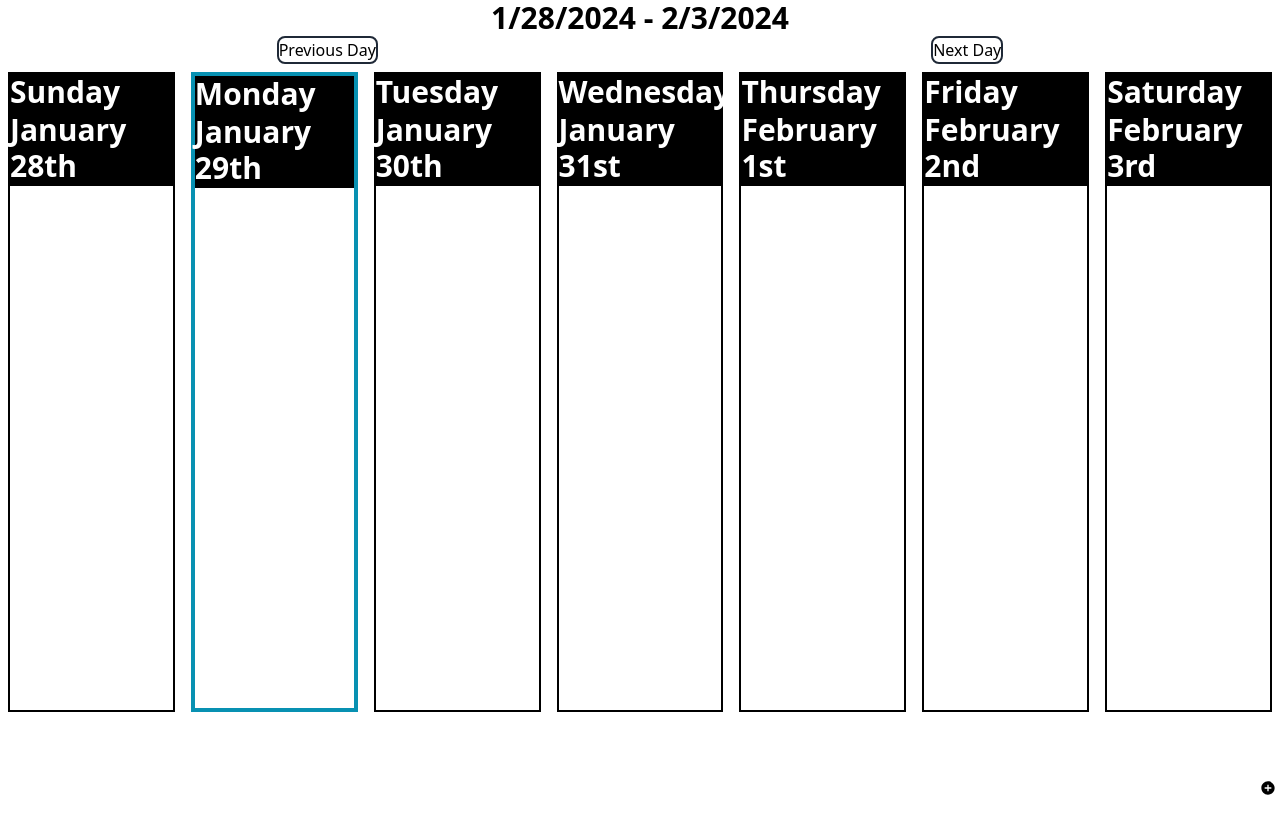
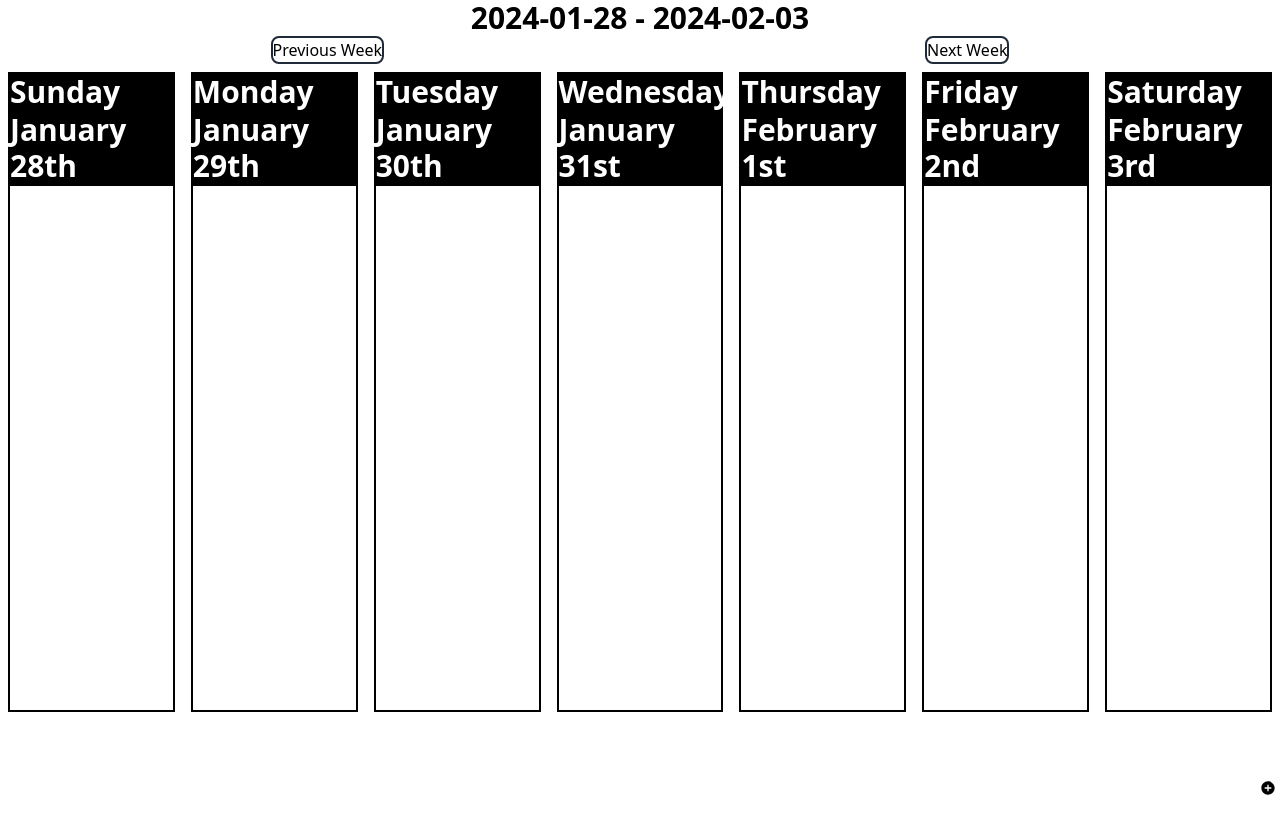
Before and after one commit to funwithlasers/todo-calendar, a React (Create React App) app: page / in a window 1280 px wide. Shown: the top 834 px of the page. Built offline with nearby package versions, Linux system fonts and the light colour scheme; data requests are answered from the project's data file.

Commit message:
update date handling

```diff
--- a/src/components/Day.js
+++ b/src/components/Day.js
@@ -1,16 +1,18 @@
 import ChoreList from './ChoreList';
 import useDaysContext from '../hooks/use-days-context';
-import { formatDate, toDate } from 'date-fns';
-
+import { formatDate } from 'date-fns';
 
 function Day({ date }) {
   const { selectedDay, setSelectedDay } = useDaysContext();
 
   return (
     <div className='h-screen'>
-      <div onClick={()=>{setSelectedDay(toDate(date))}} className={'relative border-solid pb-5 h-4/5 ' + (selectedDay.toLocaleDateString("en-US") === date ? 'border-cyan-600 border-4' : 'border-black border-2')}>
-      <h1 className='text-3xl font-bold text-white border-b-2 border-black bg-black'>{formatDate(date, 'EEEE')}</h1>
-      <h1 className='text-3xl font-bold text-white border-b-2 border-black bg-black'>{formatDate(date, 'MMMM')} {formatDate(date, 'do')}</h1>
+      <div
+        onClick={() => { setSelectedDay(date) }}
+        className={'relative border-solid pb-5 h-4/5 ' + (selectedDay === date ? 'border-cyan-600 border-4' : 'border-black border-2')
+        }>
+        <h1 className='text-3xl font-bold text-white border-b-2 border-black bg-black'>{formatDate(date, 'EEEE')}</h1>
+        <h1 className='text-3xl font-bold text-white border-b-2 border-black bg-black'>{formatDate(date, 'MMMM')} {formatDate(date, 'do')}</h1>
         <ChoreList date={date} />
       </div>
     </div>
--- a/src/components/Week.js
+++ b/src/components/Week.js
@@ -1,27 +1,19 @@
-import { useContext, useEffect } from 'react';
 import Day from './Day';
-import DayContext from '../context/days';
+import useDaysContext from '../hooks/use-days-context';
 
 function Week() {
-
-  const { days, incrementSelectedDay, decrementSelectedDay, getWeekDays } = useContext(DayContext);
-
-  getWeekDays();
+  const { days } = useDaysContext();
 
   var renderedDays = days.map(day => {
     return (
-      <div key={day.toLocaleDateString("en-US")} className='flex-1 p-2'>
-        <Day date={day.toLocaleDateString("en-US")} />
+      <div key={day} className='flex-1 p-2'>
+        <Day date={day} />
       </div>
     )
   });
 
   return (
     <>
-      <div className='flex justify-around'>
-        <button className='rounded-lg border-solid border-2 border-gray-800' onClick={decrementSelectedDay}>Previous Day</button>
-        <button className='rounded-lg border-solid border-2 border-gray-800' onClick={incrementSelectedDay}>Next Day</button>
-      </div>
       <div className='grid grid-cols-7 justify-center'>
         {renderedDays}
       </div>
--- a/src/pages/WeekPage.js
+++ b/src/pages/WeekPage.js
@@ -1,19 +1,21 @@
-import { useContext } from 'react';
-import Week from "../components/Week";
-import DayContext from '../context/days';
+import Week from '../components/Week';
+import useDaysContext from '../hooks/use-days-context';
 import ChoreCreate from '../components/ChoreCreate';
-
+import { formatDate } from '../helpers';
 
 function WeekPage() {
-  const { days, selectedDay } = useContext(DayContext);
-
+  const { selectedDay, days, incrementWeek, decrementWeek } = useDaysContext();
 
   return (
     <div className='week-page'>
-      <h1 className='flex text-3xl font-bold justify-center'>{days[0].toLocaleDateString("en-US")} - {days[6].toLocaleDateString("en-US")}</h1>
+      <h1 className='flex text-3xl font-bold justify-center'>{formatDate(days[0])} - {(formatDate(days[6]))}</h1>
+      <div className='flex justify-around'>
+        <button className='rounded-lg border-solid border-2 border-gray-800' onClick={decrementWeek}>Previous Week</button>
+        <button className='rounded-lg border-solid border-2 border-gray-800' onClick={incrementWeek}>Next Week</button>
+      </div>
       <Week />
       <div>
-        <ChoreCreate date={selectedDay.toLocaleDateString("en-US")} />
+        <ChoreCreate date={selectedDay} />
       </div>
     </div>
   );
```
